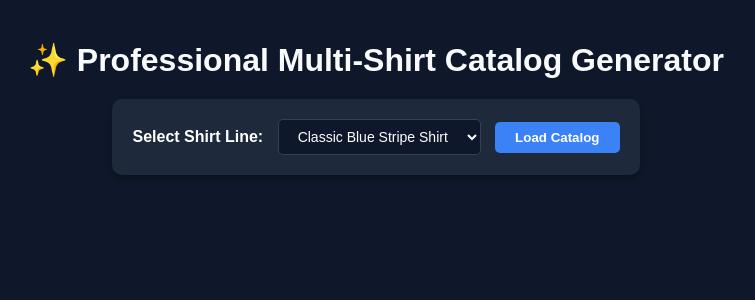
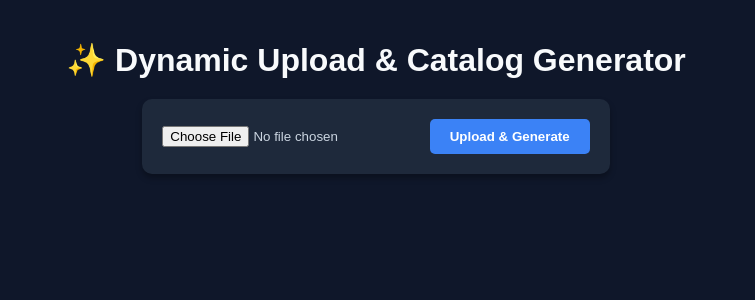
Before and after one commit to ShubhamCodesDS/ai-clothing-catalog, a Flask app: page / in a window 1280 px wide. Shown: the top 300 px of the page, without its empty margins (264-1019 px from the left). Run offline with Flask 3, Linux system fonts and the light colour scheme.

Commit message:
Update title and form for dynamic catalog generation

```diff
--- a/templates/index.html
+++ b/templates/index.html
@@ -2,18 +2,18 @@
 <html lang="en">
 <head>
     <meta charset="UTF-8">
-    <title>Professional Multi-Shirt Catalog</title>
+    <title>Dynamic Shirt Catalog Generator</title>
     <style>
         body { font-family: Arial, sans-serif; background-color: #0f172a; color: #fff; margin: 0; padding: 20px; }
         .container { max-width: 1200px; margin: 0 auto; text-align: center; }
         h1 { margin-bottom: 20px; color: #f8fafc; }
-        .selector-box { background: #1e293b; padding: 20px; border-radius: 10px; margin-bottom: 30px; display: inline-block; box-shadow: 0 4px 6px rgba(0,0,0,0.3); }
-        select { padding: 8px 15px; border-radius: 5px; background: #0f172a; color: #fff; border: 1px solid #334155; font-size: 14px; }
-        button { background: #3b82f6; color: white; border: none; padding: 8px 20px; border-radius: 5px; font-weight: bold; cursor: pointer; margin-left: 10px; }
+        form { background: #1e293b; padding: 20px; border-radius: 10px; display: inline-block; margin-bottom: 30px; box-shadow: 0 4px 6px rgba(0,0,0,0.3); }
+        input[type="file"] { color: #cbd5e1; }
+        button { background: #3b82f6; color: white; border: none; padding: 10px 20px; border-radius: 5px; cursor: pointer; font-weight: bold; margin-left: 10px; }
         button:hover { background: #2563eb; }
-        .grid { display: grid; grid-template-columns: repeat(3, 1fr); gap: 20px; margin-top: 20px; }
+        .grid { display: grid; grid-template-columns: repeat(3, 1fr); gap: 20px; }
         .card { background: #1e293b; border-radius: 10px; overflow: hidden; box-shadow: 0 4px 6px rgba(0,0,0,0.3); padding-bottom: 15px; }
-        .card img { width: 100%; height: 250px; object-fit: cover; background: #fff; }
+        .card img { width: 100%; height: 250px; object-fit: contain; background: #fff; }
         .card p { padding: 10px 15px; margin: 0; font-size: 14px; font-weight: 600; color: #e2e8f0; }
         .download-btn { display: inline-block; background: #10b981; color: white; padding: 6px 15px; border-radius: 4px; text-decoration: none; font-size: 12px; font-weight: bold; margin-top: 5px; }
         .download-btn:hover { background: #059669; }
@@ -22,19 +22,12 @@
 </head>
 <body>
     <div class="container">
-        <h1>✨ Professional Multi-Shirt Catalog Generator</h1>
+        <h1>✨ Dynamic Upload & Catalog Generator</h1>
 
-        <!-- Shirt Selection Dropdown -->
-        <div class="selector-box">
-            <form method="POST">
-                <label for="shirt_choice" style="margin-right: 10px; font-weight: bold;">Select Shirt Line:</label>
-                <select name="shirt_choice" id="shirt_choice">
-                    <option value="blue_stripe" {% if current_shirt == 'blue_stripe' %}selected{% endif %}>Classic Blue Stripe Shirt</option>
-                    <option value="checked_shirt" {% if current_shirt == 'checked_shirt' %}selected{% endif %}>Checkered Plaid Shirt</option>
-                </select>
-                <button type="submit">Load Catalog</button>
-            </form>
-        </div>
+        <form method="POST" enctype="multipart/form-data">
+            <input type="file" name="file" required>
+            <button type="submit">Upload & Generate</button>
+        </form>
 
         {% if views %}
         <div class="grid">
```
